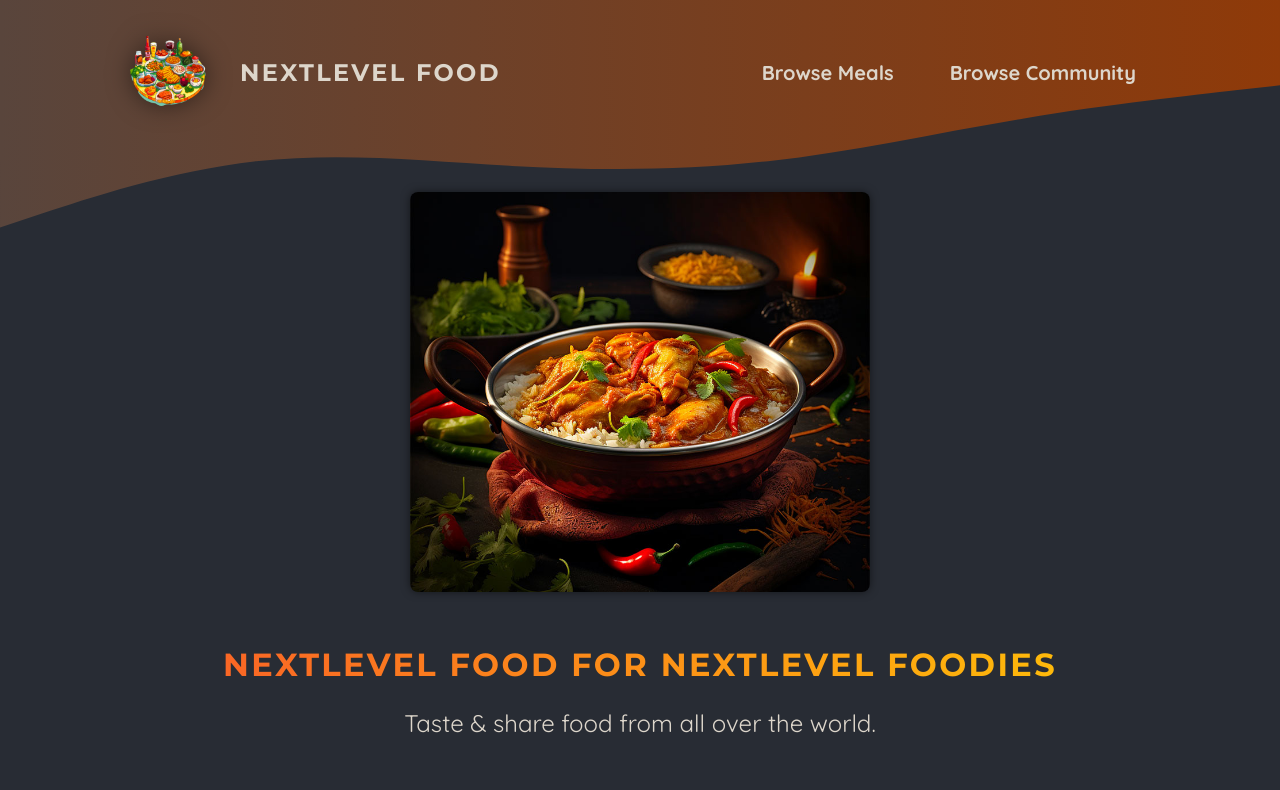
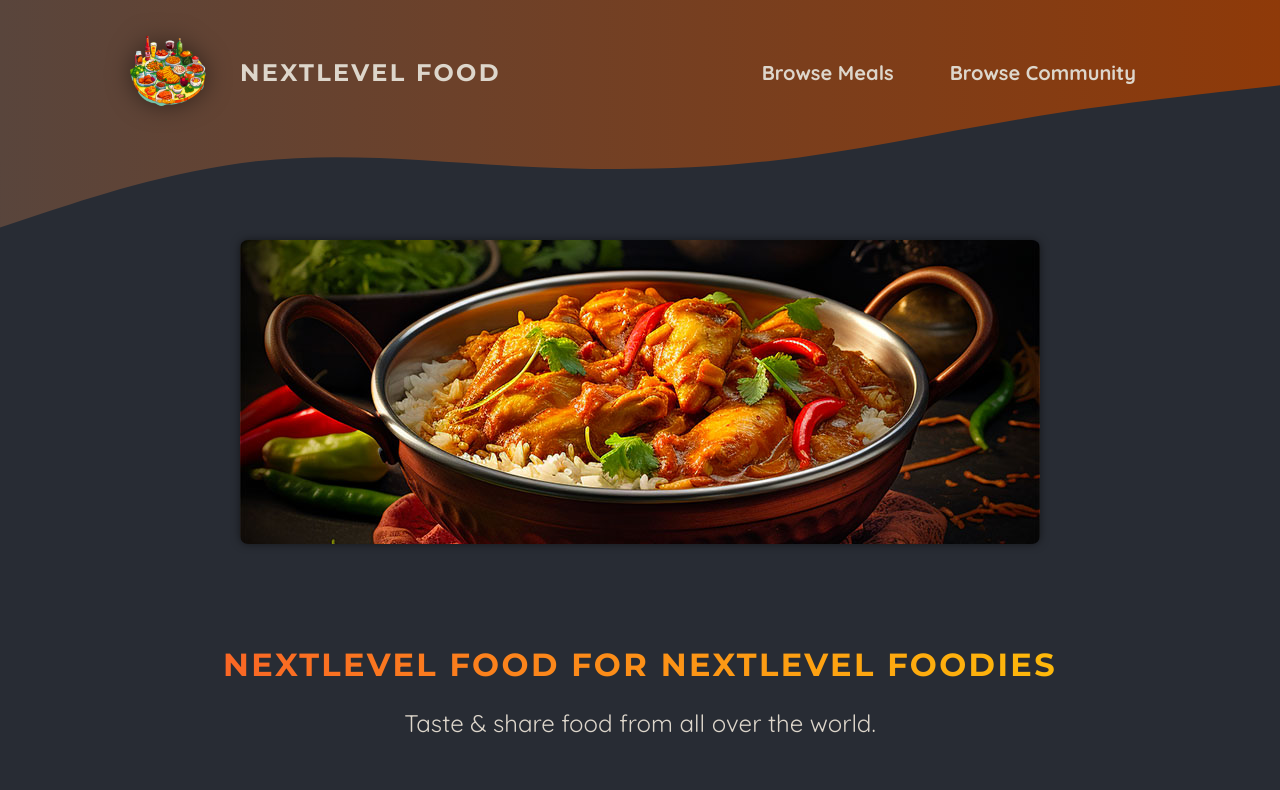
Before and after one commit to hetashridk/NextLevel-Food-webapp, a Next.js app: page / in a window 1280 px wide. Shown: the top 790 px of the page. Built offline with nearby package versions, Linux system fonts and the light colour scheme.

Commit message:
Slideshow CSS Changed to width 90% and height 19rem

```diff
--- a/app/components/images/image-slideshow.module.css
+++ b/app/components/images/image-slideshow.module.css
@@ -34,8 +34,8 @@
   }
 
   .slideshow {
-    width: 40%; /* Adjusted width */
+    width: 90%; /* Adjusted width */
     max-width: 50rem; /* Limit max-width */
-    height: 25rem;
+    height: 19rem;
   }
 }
```
